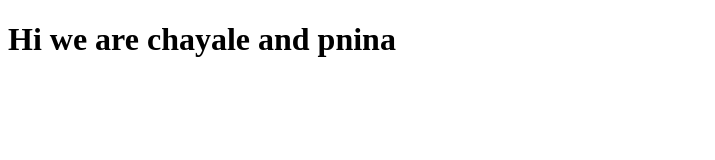
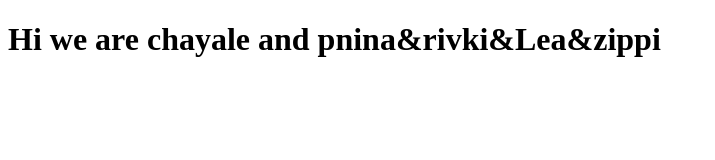
Before and after one commit to LeahPosen/git-co., a plain HTML site: page index.html in a window 1280 px wide. Shown: the whole page, without its empty margins (0-715 px from the left). Drawn offline with Linux system fonts and the light colour scheme.

Commit message:
committhree

```diff
--- a/index.html
+++ b/index.html
@@ -1,3 +1,3 @@
 <!DOCTYPE html>
-<h1>Hi we are chayale and pnina</h1>
+<h1>Hi we are chayale and pnina&rivki&Lea&zippi</h1>
 <br>
```
